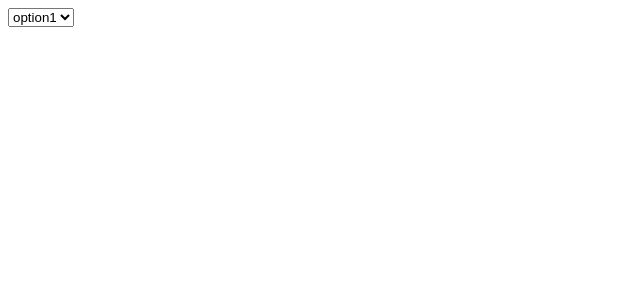
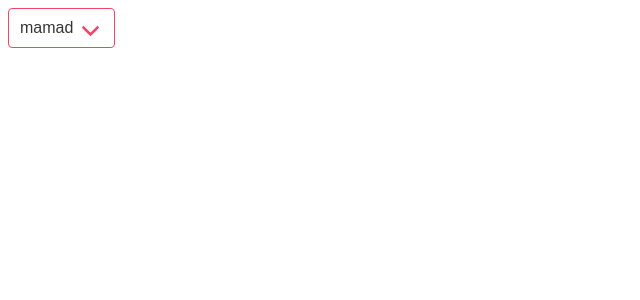
Before and after one commit to mohammad79-ch/learn-vue, a Vue app: page / in a window 1280 px wide. Shown: the top 300 px of the page, without its empty margins (0-640 px from the left). Built offline with nearby package versions, Linux system fonts and the light colour scheme.

Commit message:
done with baseSelect Component

```diff
--- a/src/App.vue
+++ b/src/App.vue
@@ -15,7 +15,7 @@
 
 <!--  bade select-->
 
-    <BaseSelect />
+    <BaseSelect :items="data" color="danger" v-model="selectedOption"/>
 
 </template>
 
@@ -39,6 +39,12 @@ export default {
       name: "mamad",
       age: 21,
       type: "password",
+      data : [
+        {key:1,value:'mamad'},
+        {key:2,value:'ali'},
+        {key:3,value:'Amir'},
+      ],
+      selectedOption : 1
     }
   },
 
--- a/src/components/BaseSelect.vue
+++ b/src/components/BaseSelect.vue
@@ -1,15 +1,32 @@
 <template>
-  <select name="" id="">
-    <option value="">option1</option>
-    <option value="">option2</option>
-    <option value="">option3</option>
+  <div class="select" v-bind="$attrs" :class="{[`is-${color}`]:color}">
+  <select  @change="(event)=>$emit('update:modelValue',event.target.value)">
+    <option  v-for="item in items" :key="item.key" value="1" :selected="item.key === modelValue"  >
+      {{item.value}}
+    </option>
   </select>
+  </div>
 </template>
 
 <script>
 export default {
-name: "BaseSelect"
+name: "BaseSelect",
+  inheritAttrs : false,
+  props :{
+  items :{
+    type : Array,
+    required : false
+  },
+    modelValue : {
+      type : [String,Number]
+    },
+    color :{
+    type:String,
+    }
+  }
+
 }
+
 </script>
 
 <style lang="scss">
@@ -17,5 +34,5 @@ name: "BaseSelect"
 @import "bulma/sass/helpers/spacing.sass";
 @import "bulma/sass/form/shared.sass";
 @import "bulma/sass/form/tools.sass";
-@import "bulma/sass/form/input-textarea.sass";
+@import "bulma/sass/form/select.sass";
 </style>
```
